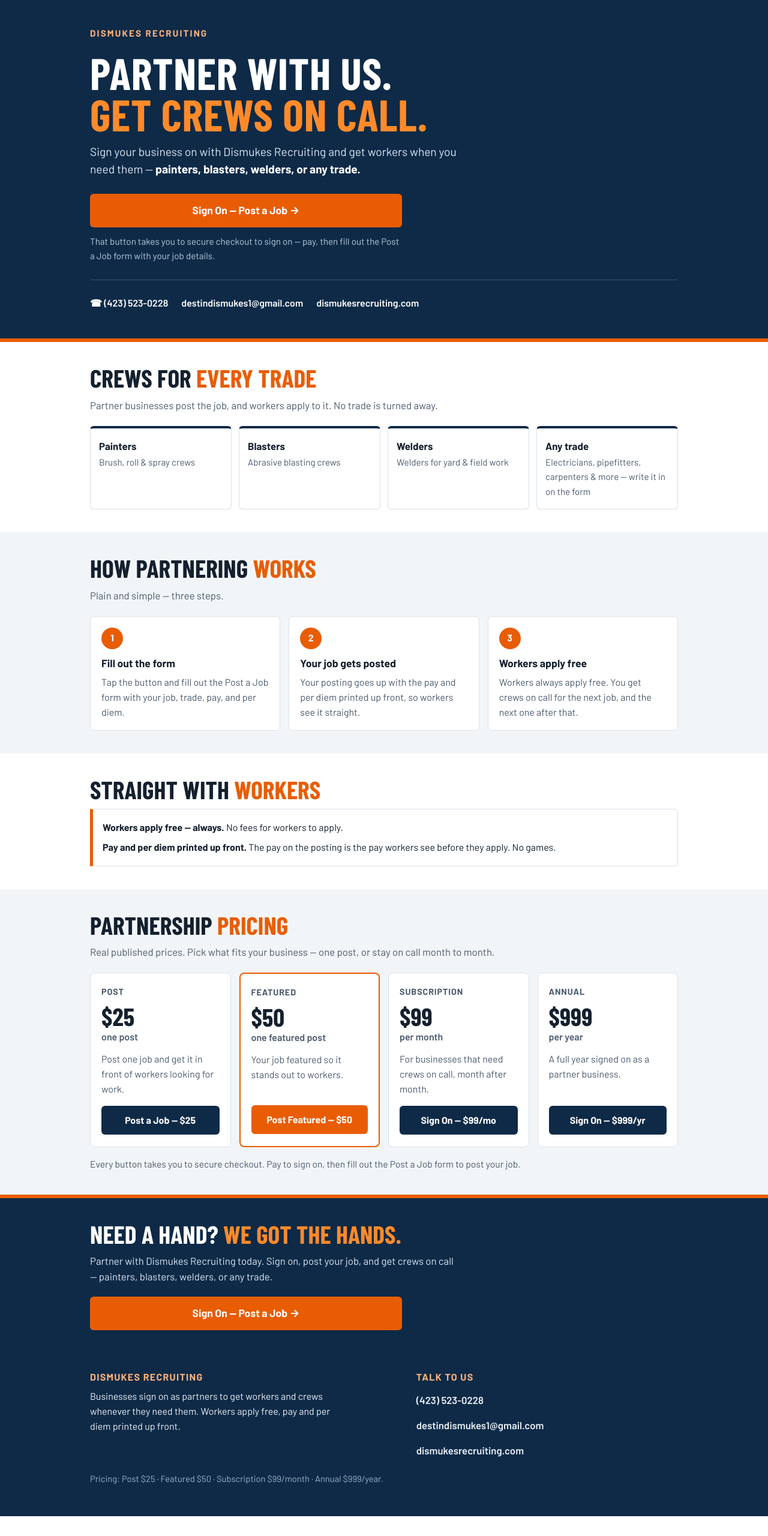
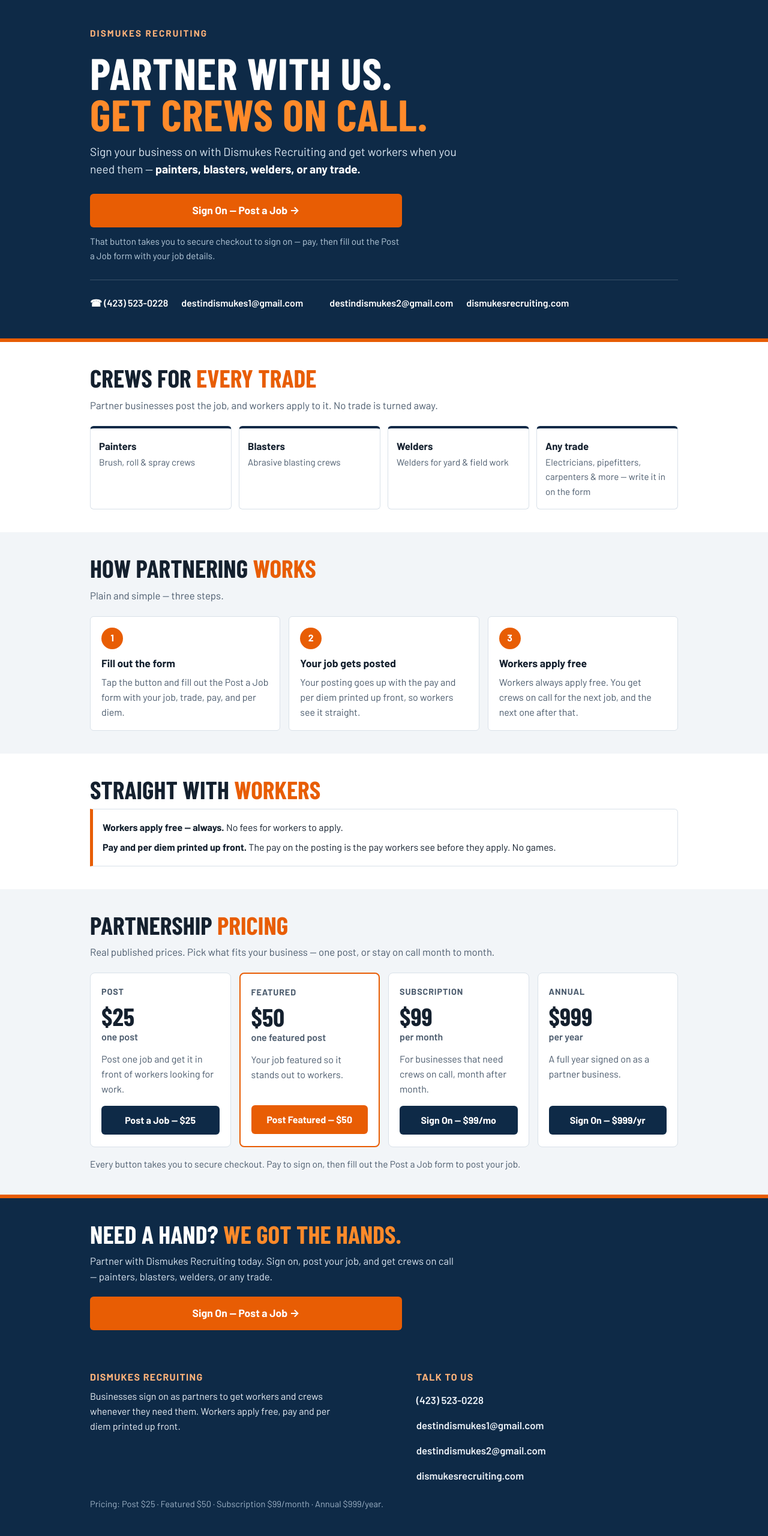
Before and after one commit to destindismukes1-crypto/dismukes-recruiting, a plain HTML site: page partner.html in a window 1280 px wide. Shown: the whole page at 60% size. Before the commit the page ends 2527 px from the top, so only its background shows below. Drawn offline with nearby package versions, Linux system fonts and the light colour scheme.

Commit message:
Add destindismukes2@gmail.com as second business email on site contact listings

```diff
--- a/partner.html
+++ b/partner.html
@@ -187,7 +187,7 @@
     <p class="note">That button takes you to secure checkout to sign on — pay, then fill out the Post a Job form with your job details.</p>
     <div class="hero-contacts" aria-label="Contact">
       <a href="tel:+14235230228">☎ (423) 523-0228</a>
-      <a href="mailto:destindismukes1@gmail.com">destindismukes1@gmail.com</a>
+      <a href="mailto:destindismukes1@gmail.com">destindismukes1@gmail.com</a><br><a href="mailto:destindismukes2@gmail.com">destindismukes2@gmail.com</a>
       <a href="https://dismukesrecruiting.com" target="_blank" rel="noopener">dismukesrecruiting.com</a>
     </div>
   </div>
@@ -303,6 +303,7 @@
         <ul class="contact-list">
           <li><a href="tel:+14235230228">(423) 523-0228</a></li>
           <li><a href="mailto:destindismukes1@gmail.com">destindismukes1@gmail.com</a></li>
+              <li><a href="mailto:destindismukes2@gmail.com">destindismukes2@gmail.com</a></li>
           <li><a href="https://dismukesrecruiting.com" target="_blank" rel="noopener">dismukesrecruiting.com</a></li>
         </ul>
       </div>
```
Also changed, not shown: index.html (+1 -0 lines), need-a-crew.html (+1 -0 lines).
